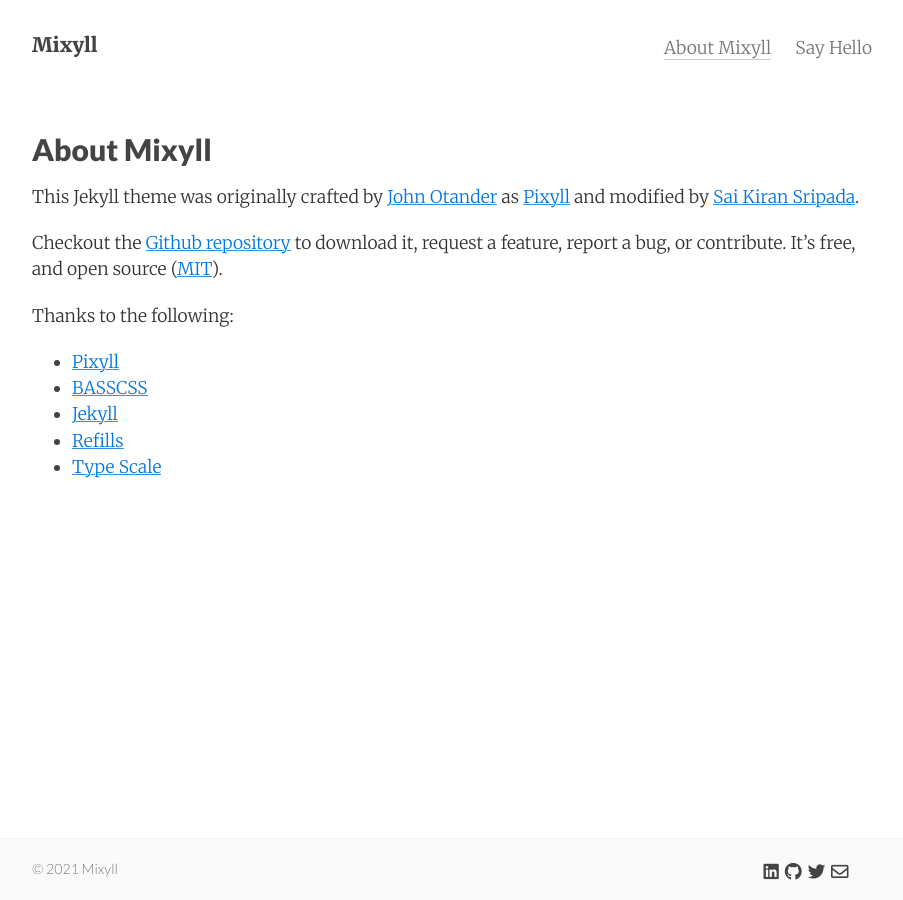
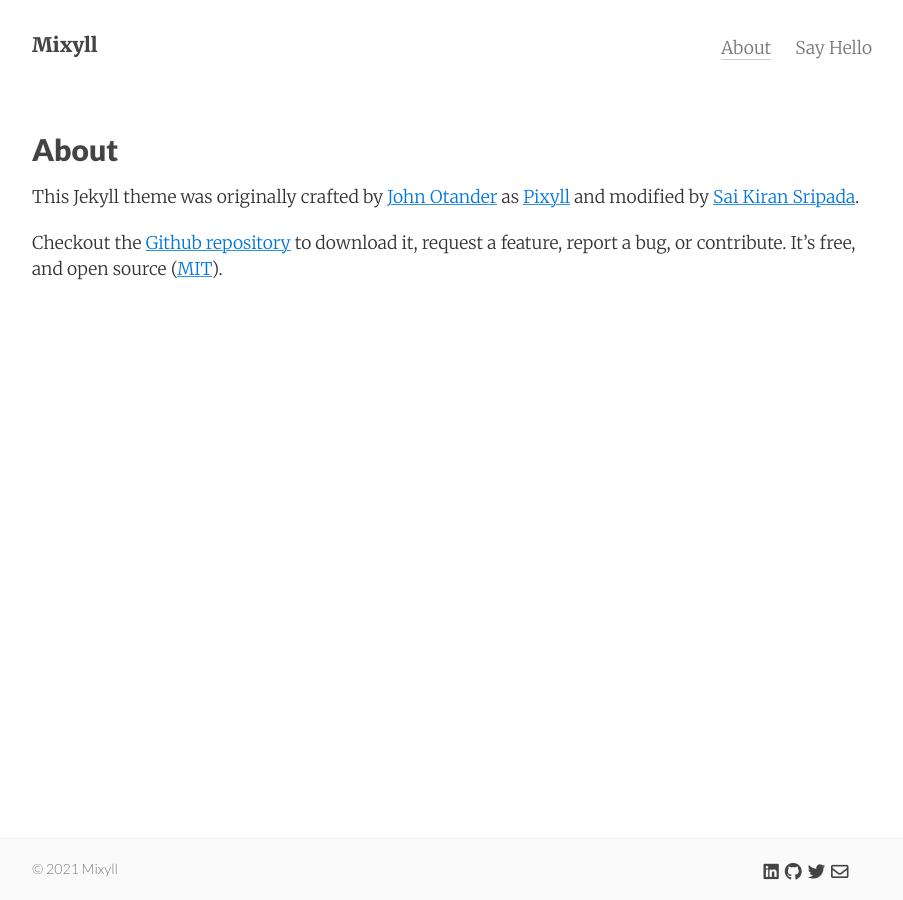
Before and after one commit to km3ll/km3ll.github.io, a Jekyll site: the page built from about.md, in a window 1280 px wide. Shown: the whole page, without its empty margins (188-1091 px from the left). Built offline with Jekyll 4.4.1, drawn with Linux system fonts in a browser that asks for light colours; nearby versions of some CDN libraries.

Commit message:
Define content in page 'about'

```diff
--- a/about.md
+++ b/about.md
@@ -1,6 +1,6 @@
 ---
 layout: page
-title: About Mixyll
+title: About
 permalink: /about/
 tags: about
 ---
@@ -10,11 +10,3 @@
 Checkout the [Github repository](https://github.com/saikiransripada/mixyll) to download it,
 request a feature, report a bug, or contribute. It's free, and open source
 ([MIT](http://opensource.org/licenses/MIT)).
-
-Thanks to the following:
-
-* [Pixyll](https://github.com/johno/pixyll)
-* [BASSCSS](http://basscss.com)
-* [Jekyll](http://jekyllrb.com)
-* [Refills](http://refills.bourbon.io/)
-* [Type Scale](http://type-scale.com/)
```
